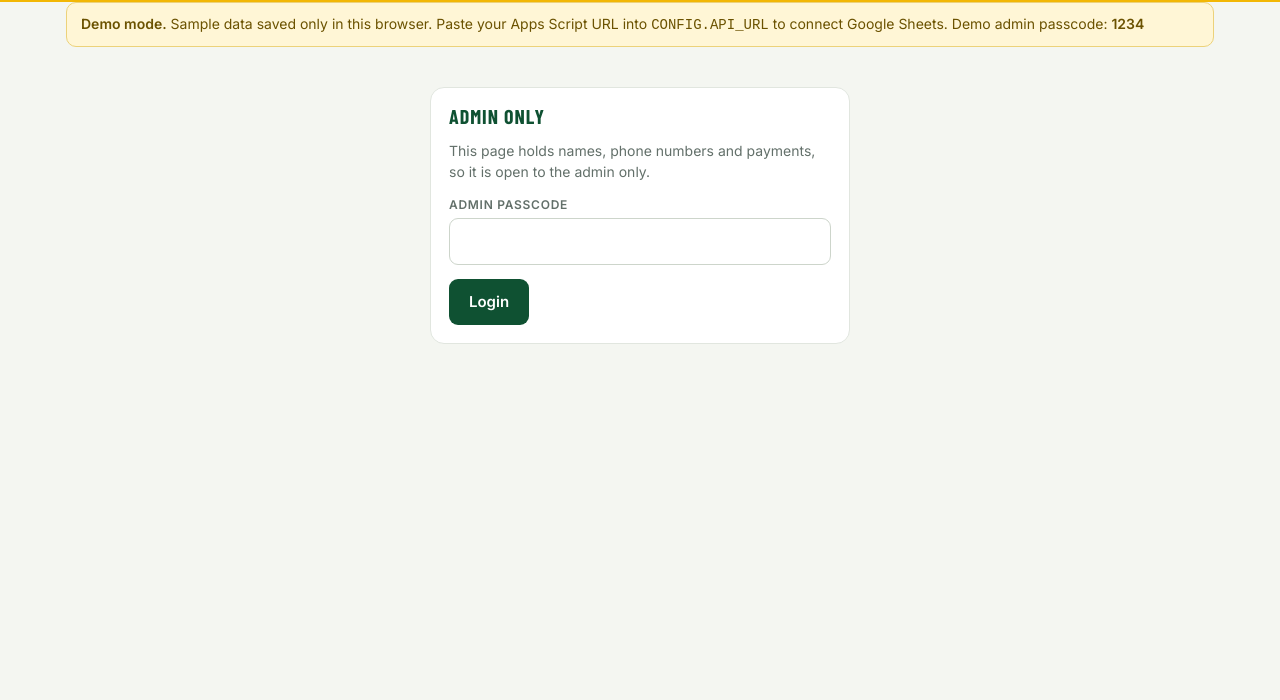
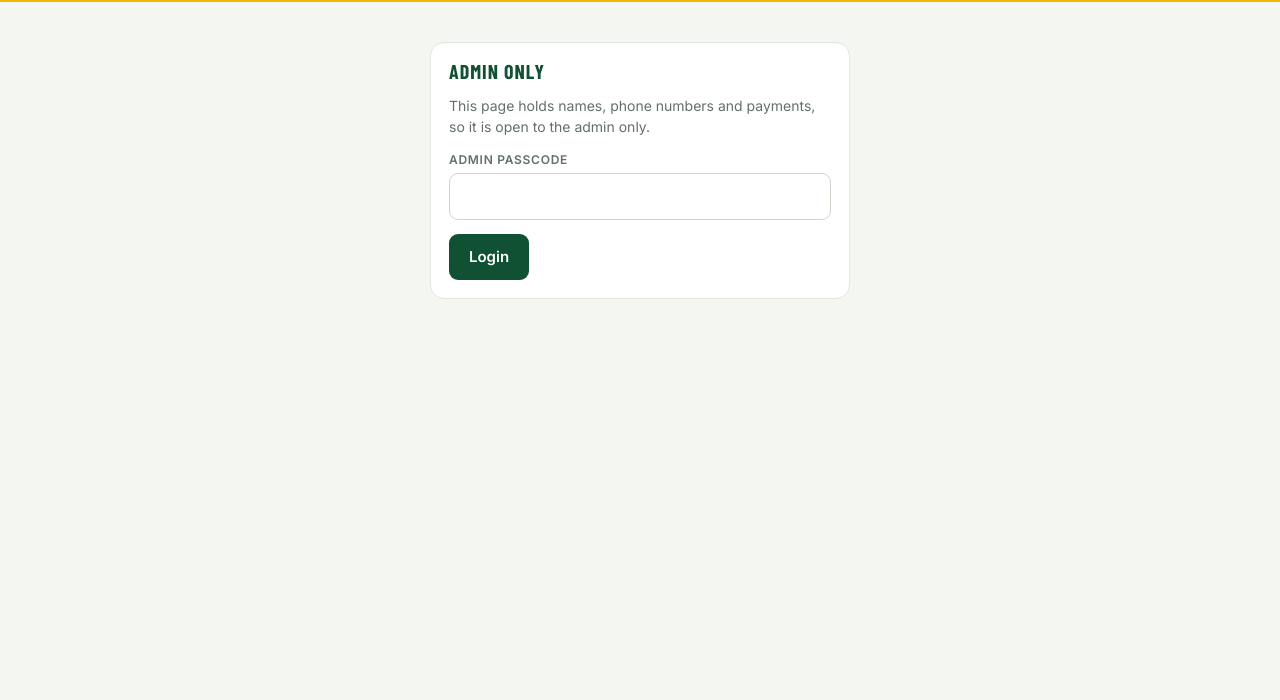
Before and after one commit to quantuma/goldencup, a plain HTML site: page passes.html in a window 1280 px wide. Shown: the part 100-800 px from the top of the page. Drawn offline with nearby package versions, Linux system fonts and the light colour scheme.

Commit message:
Update passes.html

```diff
--- a/passes.html
+++ b/passes.html
@@ -218,7 +218,7 @@ tr.cx td{opacity:.55}
 /* =====================  SETTINGS  ===================== */
 const CONFIG = {
   // Same Apps Script Web App URL as in index.html. Leave empty for demo mode.
-  API_URL: '',
+  API_URL: 'https://script.google.com/macros/s/AKfycbw-PAK-cJq1aPq0Lfh5ZC-DsJcF62c_GjQs9apLcB_dIbsSP4mfo_hrwHdsq1EyNHUIQg/exec',
   TOURNAMENT: 'Pulari Golden Cup',
   CURRENCY: '₹',
   LOCALE: 'en-IN',
```
